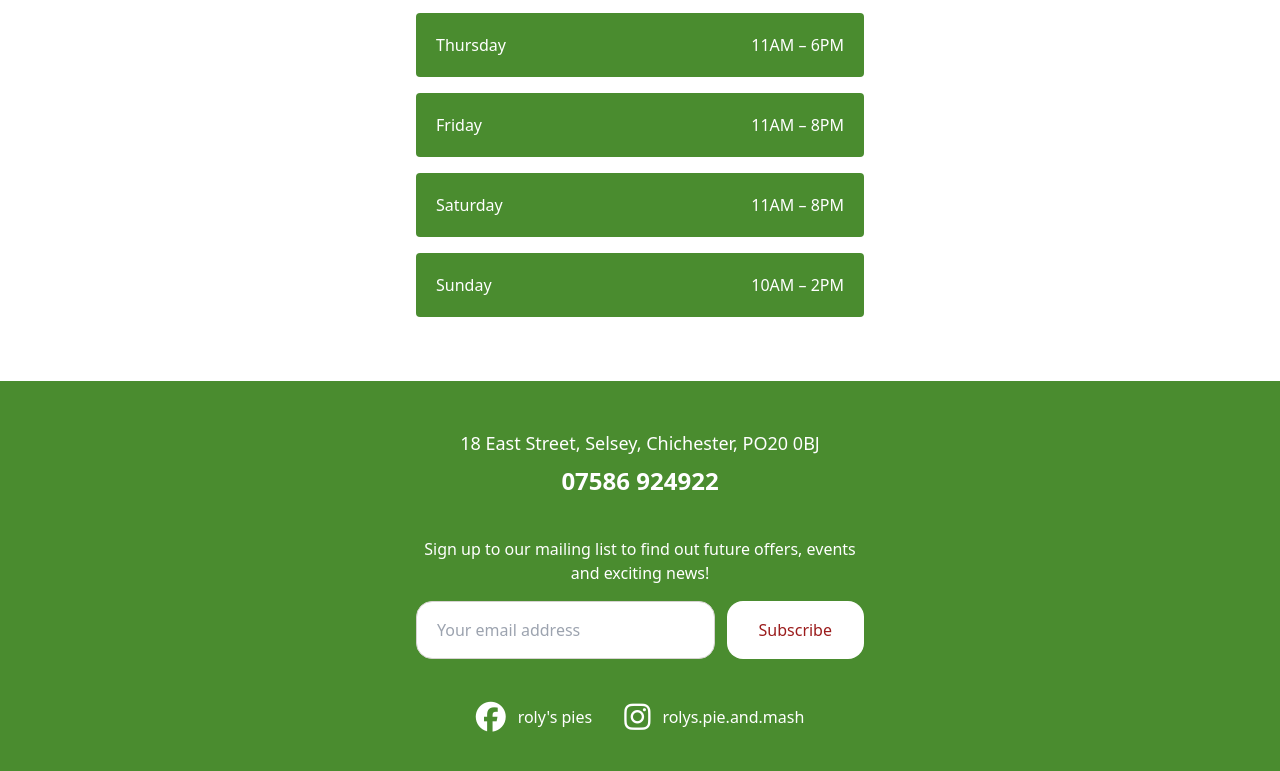
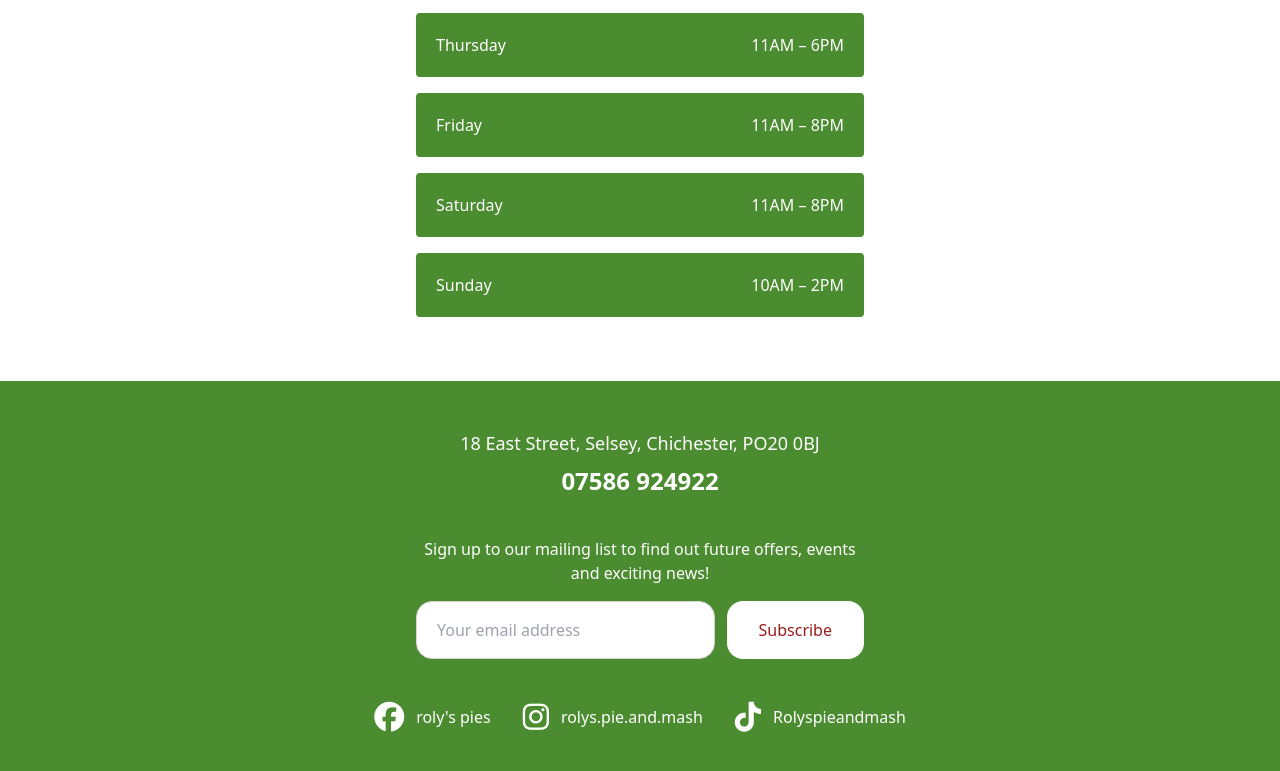
Before and after one commit to rolyspies/rolys.co.uk, a plain HTML site: page opening-times.htm in a window 1280 px wide. Shown: the part 468-1239 px from the top of the page. Drawn offline with nearby package versions, Linux system fonts and the light colour scheme; a web font is replaced by a local one.

Commit message:
Add files via upload

```diff
--- a/opening-times.htm
+++ b/opening-times.htm
@@ -89,7 +89,7 @@
             </form>
         </div>
 
-        <div class="flex justify-center gap-8 mt-10">
+        <div class="flex justify-center gap-8 mt-10 flex-wrap">
             <a href="https://www.facebook.com/share/1CCyAzhzyL/" target="_blank" class="flex items-center gap-3 hover:text-[#9B1C1C] transition-colors">
                 <i class="fa-brands fa-facebook text-3xl"></i>
                 <span class="font-medium">roly's pies</span>
@@ -97,6 +97,10 @@
             <a href="https://www.instagram.com/rolys.pie.and.mash" target="_blank" class="flex items-center gap-3 hover:text-[#9B1C1C] transition-colors">
                 <i class="fa-brands fa-instagram text-3xl"></i>
                 <span class="font-medium">rolys.pie.and.mash</span>
+            </a>
+            <a href="https://www.tiktok.com/@rolyspieandmash" target="_blank" class="flex items-center gap-3 hover:text-[#9B1C1C] transition-colors">
+                <i class="fa-brands fa-tiktok text-3xl"></i>
+                <span class="font-medium">Rolyspieandmash</span>
             </a>
         </div>
     </footer>
```
